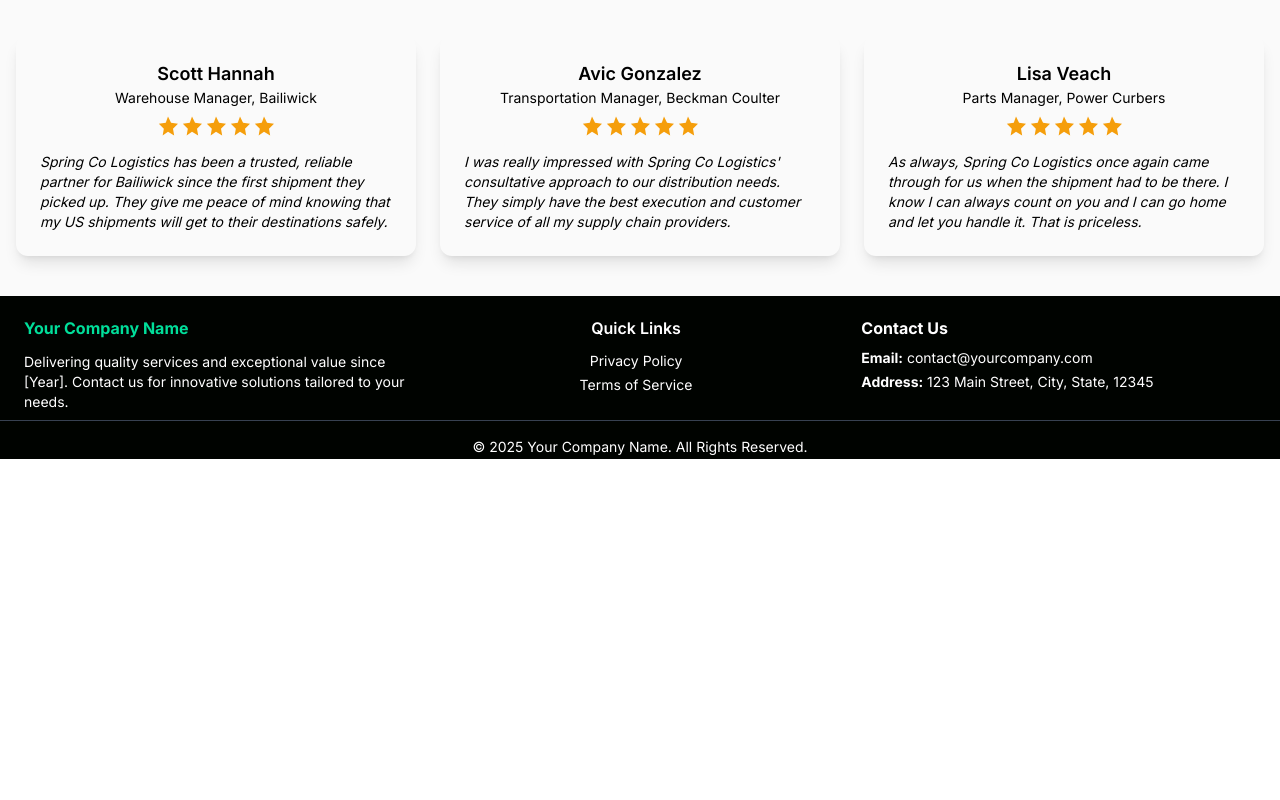
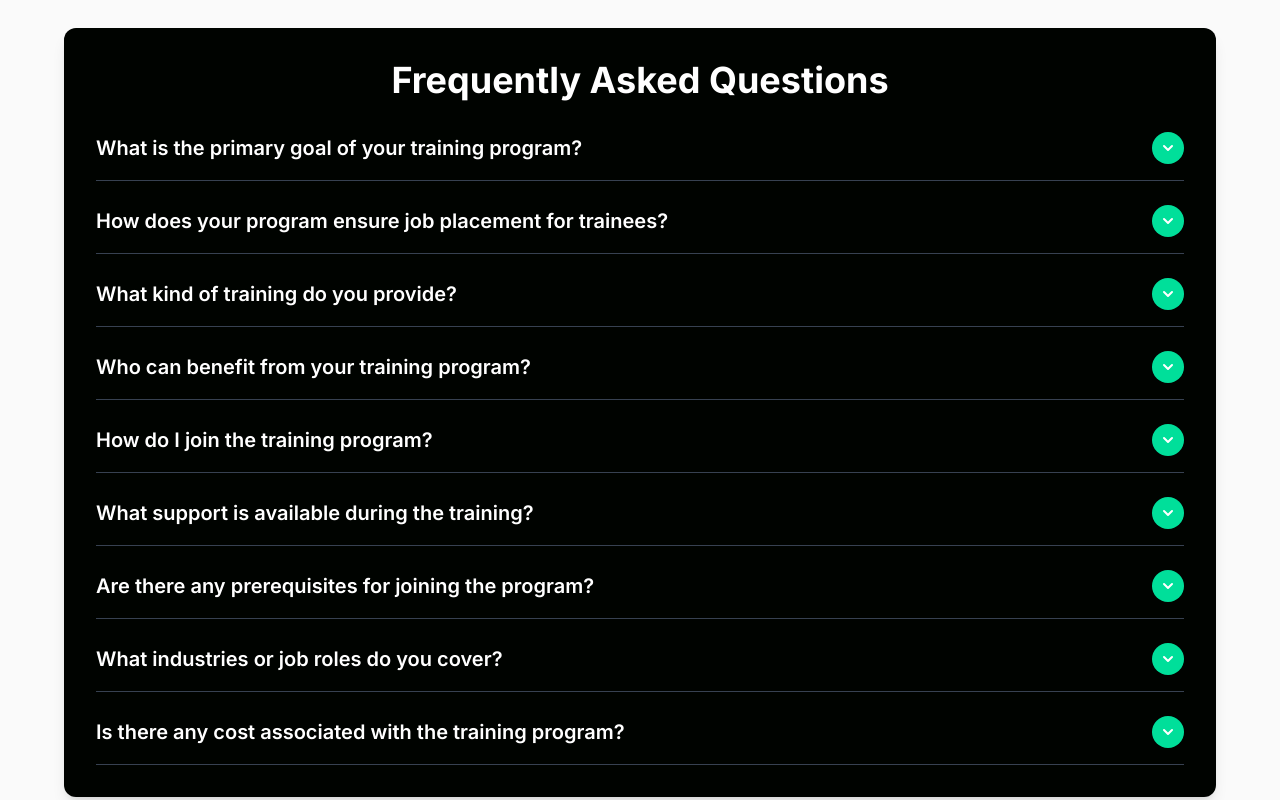
Before and after one commit to Whitehead549/drippainter, a React (Create React App) app: page /#/ in a window 1280 px wide. Shown: the part 1580-2380 px from the top of the page. Before the commit the page ends 2039 px from the top, so only its background shows below. Built offline with nearby package versions, Linux system fonts and the light colour scheme.

Commit message:
first commit

```diff
--- a/src/components/Footer.jsx
+++ b/src/components/Footer.jsx
@@ -43,9 +43,9 @@ const Footer = () => {
         </div>
 
         {/* Column 3: Social Media & Newsletter */}
-        <div className="text-center sm:text-left">
-          <h2 className="text-sm md:text-base font-bold mb-2">Contact Us</h2>
-          <p className="text-xs md:text-sm pb-1">
+        <div className="text-center sm:text-left text-[#fff]">
+          <h2 className="text-sm md:text-base font-bold mb-2 text-[#ffffff]">Contact Us</h2>
+          <p className="text-xs md:text-sm pb-1 text-[#ffffff]">
             <strong>Email:</strong> contact@yourcompany.com
           </p>
           <p className="text-xs md:text-sm pb-6">
--- /dev/null
+++ b/src/components/Frequentqes.jsx
@@ -0,0 +1,84 @@
+import React, { useState } from "react";
+import { HiChevronDown } from "react-icons/hi";
+
+const Frequentqes = () => {
+  const faqs = [
+    // FAQ content remains unchanged
+    {
+      question: "What is the primary goal of your training program?",
+      answer: "Our training program aims to empower individuals by providing tailored training that bridges the gap between skill development and employment. We focus on equipping our trainees with the skills they need to thrive in their chosen careers."
+    },
+    {
+      question: "How does your program ensure job placement for trainees?",
+      answer: "We offer guaranteed job placements as part of our program. Our approach involves personalized training and strong partnerships with employers to facilitate successful career transitions for our trainees."
+    },
+    {
+      question: "What kind of training do you provide?",
+      answer: "Our training is customized to meet the specific needs of each individual and the demands of the job market. We offer a range of programs designed to develop both technical and soft skills relevant to various career paths."
+    },
+    {
+      question: "Who can benefit from your training program?",
+      answer: "Our program is designed for individuals looking to enhance their skills and secure employment in their chosen field. Whether you’re a recent graduate, a career changer, or someone seeking professional development, our training is tailored to meet your needs."
+    },
+    {
+      question: "How do I join the training program?",
+      answer: "To join, you can apply through our website or contact our admissions team directly. We will guide you through the application process and help you select the training program that best fits your career goals."
+    },
+    {
+      question: "What support is available during the training?",
+      answer: "We provide ongoing support throughout the training program, including mentorship, career counseling, and access to resources that help you succeed. Our goal is to ensure you are fully prepared for your future career."
+    },
+    {
+      question: "Are there any prerequisites for joining the program?",
+      answer: "Prerequisites vary depending on the specific training program you choose. Generally, we look for a commitment to learning and a desire to advance your career. Specific requirements will be outlined during the application process."
+    },
+    {
+      question: "What industries or job roles do you cover?",
+      answer: "Our training programs cover a wide range of industries and job roles. We tailor our offerings based on current market demands and the interests of our trainees. For detailed information on available programs, please refer to our website or contact us directly."
+    },
+    {
+      question: "Is there any cost associated with the training program?",
+      answer: "Program costs vary depending on the training you choose. We offer various payment options and financial assistance to ensure our programs are accessible. Detailed information about costs and financial support is available upon request."
+    }
+  ];
+
+  const [activeIndex, setActiveIndex] = useState(null);
+
+  const toggleFAQ = (index) => {
+    setActiveIndex(activeIndex === index ? null : index);
+  };
+
+  return (
+    <div className="max-w-6xl mx-2 lg:mx-auto my-8 p-4 sm:p-8 bg-[#000300] text-[#fff] rounded-xl shadow-lg">
+      <h2 className="text-2xl sm:text-3xl md:text-4xl font-bold text-center mb-8">
+        Frequently Asked Questions
+      </h2>
+      <div className="space-y-6">
+        {faqs.map((faq, index) => (
+          <div key={index} className="border-b border-gray-700 pb-4">
+            <h3
+              className="text-lg sm:text-xl font-semibold cursor-pointer flex justify-between items-center gap-4"
+              onClick={() => toggleFAQ(index)}
+            >
+              <span className="flex-1">{faq.question}</span>
+              <span
+                className={`text-[#fff] bg-[#00df9a] rounded-full w-8 h-8 flex items-center justify-center transform transition-transform duration-300 ${
+                  activeIndex === index ? "rotate-180" : ""
+                }`}
+              >
+                <HiChevronDown className="text-xl" />
+              </span>
+            </h3>
+            {activeIndex === index && (
+              <p className="mt-4 text-sm sm:text-base text-gray-400">
+                {faq.answer}
+              </p>
+            )}
+          </div>
+        ))}
+      </div>
+    </div>
+  );
+};
+
+export default Frequentqes;
--- a/src/components/Hero.jsx
+++ b/src/components/Hero.jsx
@@ -7,7 +7,7 @@ const Hero = () => {
       <div className="absolute inset-0 flex flex-col items-center justify-center text-center pt-16 sm:pt-8 md:pt-12 lg:pt-16 px-4 sm:px-6 md:px-8">
         {/* Heading */}
         <h1 className="text-2xl sm:text-2xl md:text-5xl lg:text-6xl font-bold text-[#fff] mb-3 sm:mb-2 md:mb-4 leading-snug sm:leading-tight md:leading-normal max-w-3xl tracking-wide">
-          NAZ TRUST <br/>LOGISTICS SERVICES
+          DAVINCI <br/>ART WORK
         </h1>
 
         {/* Description */}
--- a/src/components/Navbar.jsx
+++ b/src/components/Navbar.jsx
@@ -18,7 +18,7 @@ const Navbar = () => {
         {/* Logo Section */}
         <div className="flex-shrink-0">
           <Link to="/" onClick={() => window.scrollTo(0, 0)}>
-            <h1 className="text-2xl font-bold text-[#000000]">Shipping Site</h1>
+            <h1 className="text-2xl font-bold text-[#000000]">Davinci</h1>
           </Link>
         </div>
 
--- a/src/pages/Home.jsx
+++ b/src/pages/Home.jsx
@@ -3,6 +3,7 @@ import Steps from '../components/Steps';
 import Testimonial from '../components/Essentials/Testimonial';
 import Hero from '../components/Hero'
 import ImageGrid from '../components/Essentials/ImageGrid';
+import Frequentqes from '../components/Frequentqes';
 
 
 const Home = () => {
@@ -12,6 +13,7 @@ const Home = () => {
         <Hero />
         <ImageGrid />
         <Steps />
+        <Frequentqes />
         <Testimonial />
     </div>
   );
```
Also changed, not shown: 11 other files (tests, documents, lock files or other folders).
